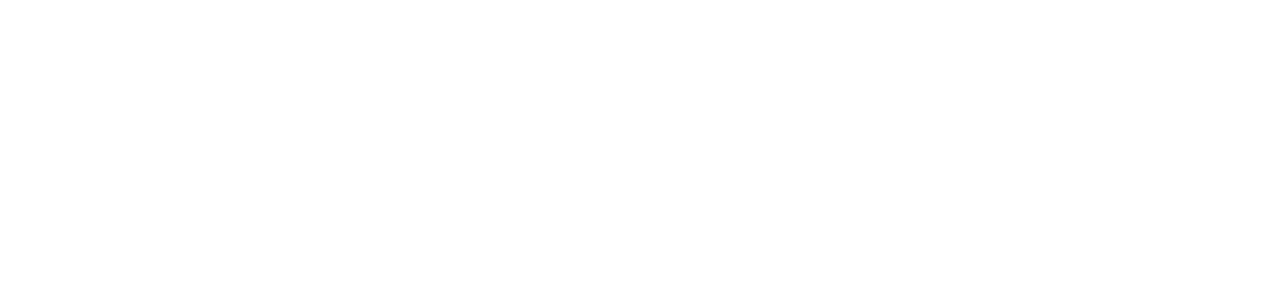
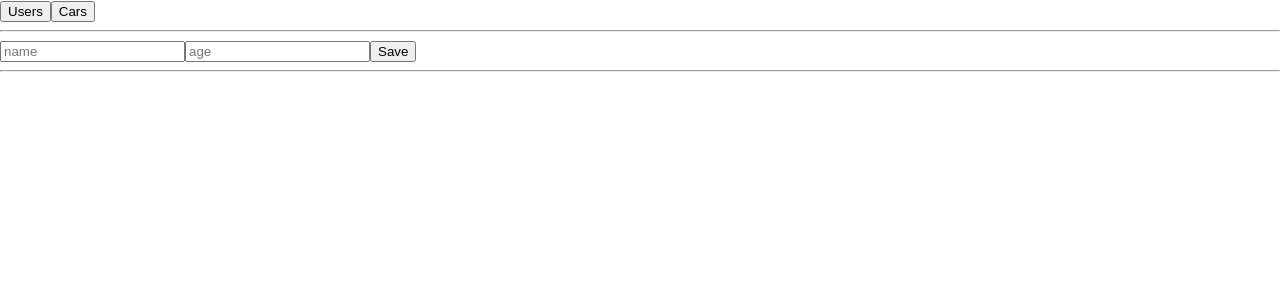
Before and after one commit to Martozhyna/my_react, a React (Create React App) app: page /users in a window 1280 px wide. Shown: the top 300 px of the page. Built offline with nearby package versions, Linux system fonts and the light colour scheme.

Commit message:
add hw5 part two (lesson5)

```diff
--- a/src/App.js
+++ b/src/App.js
@@ -1,8 +1,25 @@
+import {Route, Routes, useNavigate} from "react-router-dom";
+
+import {UserPage} from "./components/UserPage";
+import {CarPage} from "./components/CarPage";
+
 const App = () => {
+  const navigate = useNavigate();
   return (
-    <div className="App">
+      <div>
+        <div>
+          <button onClick={() => navigate('/users')}>Users</button>
+          <button onClick={() => navigate('/cars')}>Cars</button>
+        </div>
+        <hr/>
+        <Routes>
+          <Route path={'/users'} element={<UserPage/>}/>
+          <Route path={'/cars'} element={<CarPage/>}/>
 
-    </div>
+        </Routes>
+
+      </div>
+
   );
 }
 
--- /dev/null
+++ b/src/components/CarPage.js
@@ -0,0 +1,8 @@
+const CarPage = () => {
+    return (
+        <div>
+            CarPage
+        </div>
+    )
+}
+export {CarPage}
--- /dev/null
+++ b/src/components/User.js
@@ -0,0 +1,16 @@
+import {useAppReducer} from "../hooks/useAppReducer";
+import {userActions} from "../reducers/userReducer";
+
+const User = ({user}) => {
+    const [, dispatch] = useAppReducer(value => value.userReducer);
+
+    const {id, name, age} = user;
+    return (
+        <div>
+            <h3>{id}. {name}</h3>
+            <p><b>Age:</b> {age}</p>
+            <button onClick={() => dispatch(userActions.DELETE_BY_ID(id))}>delete</button>
+        </div>
+    )
+}
+export {User}
--- /dev/null
+++ b/src/components/UserForm.js
@@ -0,0 +1,24 @@
+import {useForm} from "react-hook-form";
+
+import {useAppReducer} from "../hooks/useAppReducer";
+import {userActions} from "../reducers/userReducer";
+
+const UserForm = () => {
+    const {register,reset,handleSubmit} = useForm();
+
+    const [, dispatch] = useAppReducer(value => value.userReducer);
+
+    const save = (user) => {
+        dispatch(userActions.ADD(user));
+        reset();
+    };
+
+    return (
+        <form onSubmit={handleSubmit(save)}>
+            <input type="text" placeholder={'name'} {...register('name')}/>
+            <input type="text" placeholder={'age'} {...register('age', {valueAsNumber: true})}/>
+            <button>Save</button>
+        </form>
+    );
+}
+export {UserForm}
--- /dev/null
+++ b/src/components/UserPage.js
@@ -0,0 +1,13 @@
+import {UserForm} from "./UserForm";
+import {Users} from "./Users";
+
+const UserPage = () => {
+    return (
+        <div>
+            <UserForm/>
+            <hr/>
+            <Users/>
+        </div>
+    )
+}
+export {UserPage}
--- /dev/null
+++ b/src/components/Users.js
@@ -0,0 +1,14 @@
+import {useAppReducer} from "../hooks/useAppReducer";
+import {User} from "./User";
+
+const Users = () => {
+    const [users] = useAppReducer((reducers) => reducers.userReducer);
+    return (
+        <div>
+            {
+                users.map(user => <User key={user.id} user={user}/>)
+            }
+        </div>
+    )
+}
+export {Users}
--- /dev/null
+++ b/src/hoc/StateProvider.js
@@ -0,0 +1,21 @@
+//другий файл
+import {createContext, useReducer} from "react";
+
+import {initialUsers, myUserReducer} from "../reducers/userReducer";
+
+const StateContext = createContext(null);//створюємо свій контекст
+
+const StateProvider = ({children}) => {//передаємо чілдренів
+
+    const reducers = {
+        userReducer: useReducer(myUserReducer, null, initialUsers)//безпосередньо сам редюсер
+    }
+//передаємо як аргумент наш редюсер в усі чілдрени, щоб могти їх викликати на будь-якому рівні
+    return (
+        <StateContext.Provider value={reducers}>
+            {children}
+        </StateContext.Provider>
+    );
+};
+
+export {StateProvider,StateContext};
--- /dev/null
+++ b/src/hooks/useAppReducer.js
@@ -0,0 +1,13 @@
+//третій файл
+//після цього створюємо все як в минулій домашній роботі, тільки без сервісів і конфігів: компоненти тварини, окремо компоненту коти та собаки;
+// сторінки для тварин та домашню + форму для тварин та валідатор
+
+import {useContext} from "react";
+
+import {StateContext} from "../hoc/StateProvider";
+
+const useAppReducer = (item) => item(useContext(StateContext)); //хук з нашими усіма редюсерами, які ми створили
+
+export {
+    useAppReducer
+}
--- a/src/index.js
+++ b/src/index.js
@@ -4,13 +4,18 @@ import {BrowserRouter} from "react-router-dom";
 
 import './index.css';
 import {App} from './App';
+import {StateProvider} from "./hoc/StateProvider";
 
 
 
 const root = ReactDOM.createRoot(document.getElementById('root'));
 root.render(
-    <BrowserRouter>
-        <App />
-    </BrowserRouter>
+    <StateProvider>
+
+        <BrowserRouter>
+            <App />
+        </BrowserRouter>
+
+    </StateProvider>
 
 );
--- /dev/null
+++ b/src/reducers/userReducer.js
@@ -0,0 +1,34 @@
+//спершу робимо цей файл
+
+const userActionTypes = {
+    ADD: 'ADD',
+    DELETE_BY_ID: 'DELETE_BY_ID'
+} //використовуємо в світч щоб не помилитися
+
+const userActions = {
+    ADD: (item) => ({type: userActionTypes.ADD, payload: item}),
+    DELETE_BY_ID: (id) => ({type: userActionTypes.DELETE_BY_ID, payload: id})
+} //логіка, як в сервісах раніше, де методом гет ол діставали всіх юзерів (використовуємо в ЮзерФорм при функції створення і в Юзер при функції видалення
+
+const initialUsers = () => [] //початковий стан як в useState
+
+
+const myUserReducer = (state, action) => {
+    switch (action.type) {
+        case userActionTypes.ADD:
+            const slice = state.slice(-1);
+            const id = slice.length ? slice[0].id + 1 : 0
+            return [...state, {id, ...action.payload}]
+
+        case userActionTypes.DELETE_BY_ID:
+            const index = state.findIndex(value => value.id === action.payload);
+            state.splice(index, 1)
+            return [...state]
+    }
+} // прописуємо безпосередню логіку кожної дії
+
+export {
+    userActions,
+    myUserReducer,
+    initialUsers
+}
```
Also changed, not shown: src/reducers/CarReducer.js (added).
